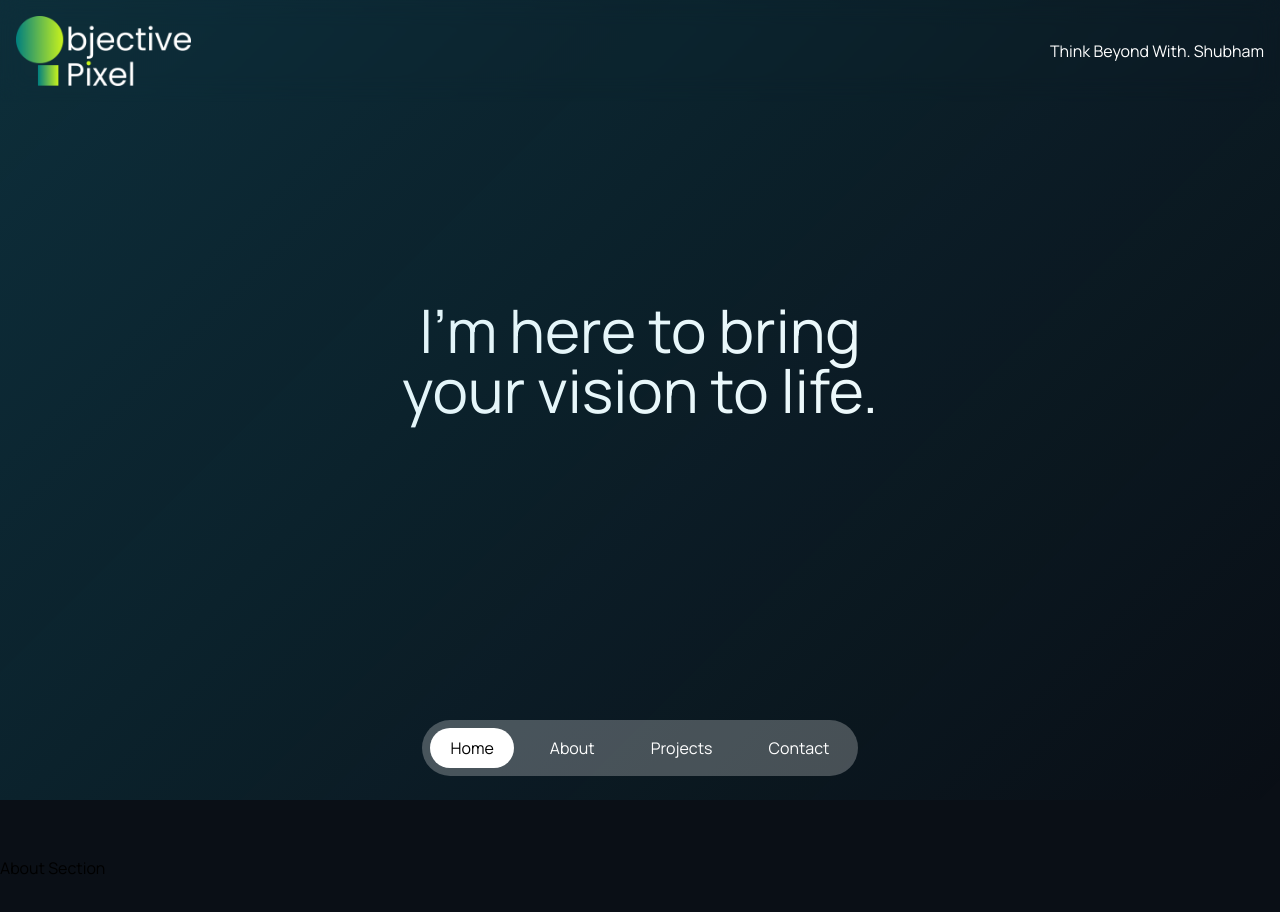
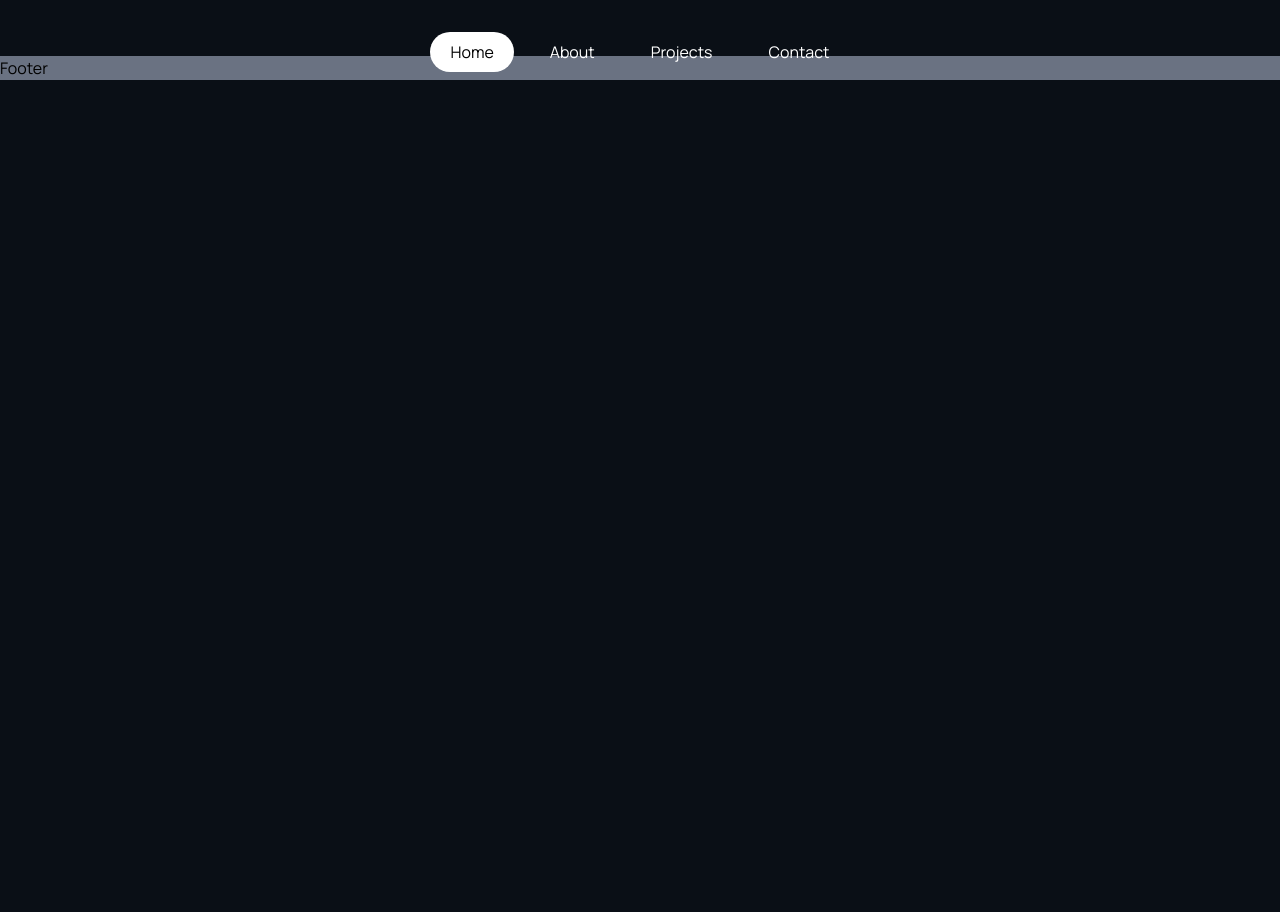
Before and after one commit to Shubham-ObjectivePixel/development, a React (Vite) app: page / in a window 1280 px wide. Shown: the top 912 px of the page. After the commit the page ends 800 px from the top, so only its background shows below. Built offline with nearby package versions, Linux system fonts and the light colour scheme.

Commit message:
Update 1.3

```diff
--- a/package.json
+++ b/package.json
@@ -11,6 +11,7 @@
   },
   "dependencies": {
     "@fontsource-variable/manrope": "^5.2.6",
+    "@fontsource/manrope": "^5.2.6",
     "@tailwindcss/vite": "^4.1.12",
     "lenis": "^1.3.11",
     "react": "^19.1.1",
--- a/src/App.jsx
+++ b/src/App.jsx
@@ -7,10 +7,10 @@ import SmoothScroll from './Components/Smoothscroll'
 const App = () => {
     return (
         <>
-            <SmoothScroll></SmoothScroll>
-            <Header></Header>
+            {/* <SmoothScroll></SmoothScroll>
+            <Header></Header>*/}
             <BannerSection></BannerSection>
-            <AboutSection></AboutSection>
+            {/* <AboutSection></AboutSection> */}
             <Footer></Footer>
         </>
     )
--- a/src/index.css
+++ b/src/index.css
@@ -14,15 +14,15 @@ body {
     margin: 0 auto;
 }
 
-.op-bg-effect {
+/* .op-bg-effect {
     background: linear-gradient(135deg, rgb(25 173 206 / 20%) 0%, rgba(0, 0, 0, 0) 100%);
 
-}
+} */
 
 .about-section {
     height: 400vh;
 }
 
-.op-nav-items {
+/* .op-nav-items {
     background-color: rgb(255 255 255 / 25%);
-}
+} */
--- a/src/main.jsx
+++ b/src/main.jsx
@@ -1,8 +1,8 @@
 import { StrictMode } from 'react'
 import { createRoot } from 'react-dom/client'
-import "@fontsource-variable/manrope";
 import './index.css'
 import App from './App'
+import '@fontsource/manrope';
 
 createRoot(document.getElementById('site')).render(
   <StrictMode>
--- a/src/templates/Main/Home/BannerSection.jsx
+++ b/src/templates/Main/Home/BannerSection.jsx
@@ -3,9 +3,9 @@ import Navigation from "../../navigation/Navigation"
 const BannerSection = () => {
     return (
         <>
-            <section className="h-[90vh] flex justify-center items-center">
+            {/* <section className="h-[90vh] flex justify-center items-center">
                 <h1 className="text-white text-6xl text-center bold">I’m here to <span className="op-text-heighlight">bring</span><br />your <span className="op-text-heighlight">vision</span> to life.</h1>
-            </section>
+            </section> */}
             <Navigation></Navigation>
         </>
     )
```
Also changed, not shown: 1 other file (tests, documents, lock files or other folders).
